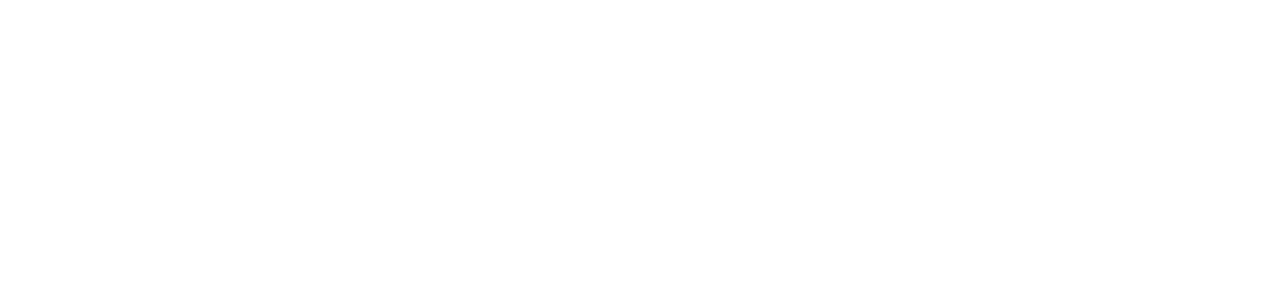
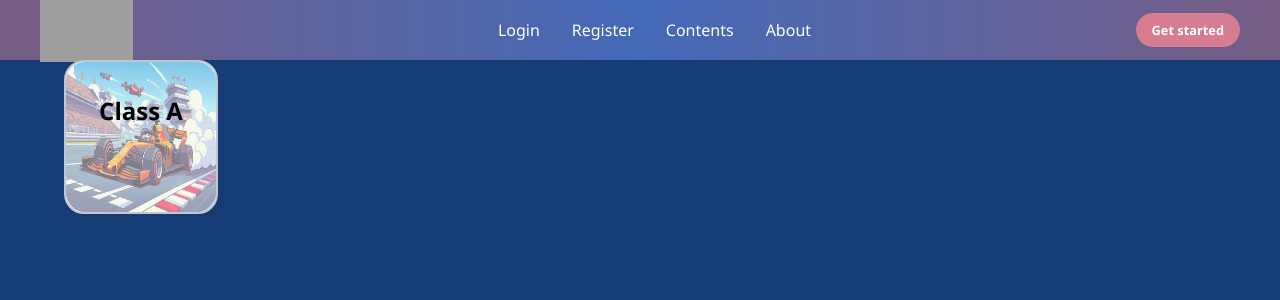
Before and after one commit to S1even/Mini-Racers, a Vue app in the folder frontend/: page /contents in a window 1280 px wide. Before the commit this address had no page. Shown: the top 300 px of the page. Built offline with nearby package versions, Linux system fonts and the light colour scheme; grey boxes are pictures that could not be loaded.

Commit message:
i need to fix my login and home is finish and i started the contents page

```diff
--- a/frontend/src/components/class.vue
+++ b/frontend/src/components/class.vue
@@ -1,97 +1,83 @@
 <style scoped>
-.container {
-  overflow-x: auto;
-  /* Seulement pour l'axe X */
-  display: flex;
-  flex-wrap: nowrap;
-  /* Evite que les éléments ne se décalent sur deux lignes */
-  scroll-snap-type: x mandatory;
-  width: 70%;
-  margin: 0 auto;
-  padding: 0 15px;
-}
-
 .card {
-  background: rgba(255, 255, 255, 0.25);
-  box-shadow: 0 8px 32px rgba(31, 38, 135, 0.37);
-  border-radius: 10px;
-  padding: 2rem;
-  margin: 1rem;
-  width: 100%;
-  display: flex;
-  align-items: center;
-  /* Centrer le contenu */
-  justify-content: center;
-  flex-direction: column;
-  transition: all 0.3s ease-in-out;
-  /* Animation pour rendre l'interaction plus fluide */
+  width: 150px;
+  height: 150px;
+  border-radius: 20px;
+  background: #f5f5f5;
+  margin-left: 5%;
+  position: relative;
+  padding: 0;
+  border: 2px solid #c3c6ce;
+  transition: 0.5s ease-out;
+  overflow: visible;
 }
 
 .card-image {
   width: 100%;
-  height: auto;
-  object-fit: cover;
-  border-radius: 10px;
-  display: block;
+  height: 100%;
+  border-radius: 20px;
 }
 
-.title {
+.card-details {
+  color: black;
+  position: absolute;
+  /* Placer les détails par-dessus l'image */
+  bottom: 10px;
+  /* Ajuster la position verticale des détails */
   width: 100%;
-  display: block;
-  white-space: nowrap;
-  overflow: hidden;
-  text-overflow: ellipsis;
+  height: 100%;
   text-align: center;
-  margin-top: 1.5rem;
-  font-size: 25px;
+  background: rgba(245, 245, 245, 0.5);
+  /* Fond semi-transparent pour mieux voir le texte */
+  padding: 0.5em;
+  /* Ajouter un peu d'espace autour du texte */
+  box-sizing: border-box;
+  /* Inclure le padding dans les dimensions de l'élément */
+  border-radius: 20px;
+  bottom: 0px;
+}
+
+.card-button {
+  transform: translate(-50%, 125%);
+  width: 60%;
+  height: 20%;
+  border-radius: 1rem;
+  border: none;
+  background-color: #d67d91;
+  color: #fff;
+  font-size: 1rem;
+  padding: .3rem 0.6rem;
+  position: absolute;
+  left: 50%;
+  bottom: 0;
+  opacity: 0;
+  transition: 0.3s ease-out;
+}
+
+/*Text*/
+.text-title {
+  font-size: 1.5em;
   font-weight: bold;
-  color: #ffff;
-  text-shadow: 2px 2px 4px grey;
-  max-width: 100%;
-  /* Evite que le titre ne dépasse */
+}
+
+/*Hover*/
+.card:hover {
+  border-color: #d67d91;
+  box-shadow: 0 4px 18px 0 rgba(0, 0, 0, 0.25);
+}
+
+.card:hover .card-button {
+  transform: translate(-50%, 50%);
+  opacity: 1;
 }
 </style>
 
 <template>
-  <div class="container">
-    <div class="card">
-      <img src="@/assets/ClassA.webp" class="card-image" loading="lazy">
-      <p class="title">
-        Class A
-      </p>
+  <div class="card">
+    <img src="@/assets/ClassA.webp" alt="Card image" class="card-image">
+    <div class="card-details">
+      <p class="text-title">Class A</p>
     </div>
-    <div class="card">
-      <img src="@/assets/ClassB.webp" class="card-image" loading="lazy">
-      <p class="title">
-        Class B
-      </p>
-    </div>
-    <div class="card">
-      <img src="@/assets/Classcmenu.webp" class="card-image" loading="lazy">
-      <p class="title">
-        Class C
-      </p>
-    </div>
-
-    <div class="card">
-      <img src="@/assets/Classd.webp" class="card-image" loading="lazy">
-      <p class="title">
-        Class D
-      </p>
-    </div>
-
-    <div class="card">
-      <img src="@/assets/ClassE.webp" class="card-image" loading="lazy">
-      <p class="title">
-        Class E
-      </p>
-    </div>
-
-    <div class="card">
-      <img src="@/assets/Extra.webp" class="card-image" loading="lazy">
-      <p class="title">
-        Extras
-      </p>
-    </div>
+    <button class="card-button">More info</button>
   </div>
 </template>
--- a/frontend/src/components/navbar.vue
+++ b/frontend/src/components/navbar.vue
@@ -9,19 +9,12 @@
             <ul class="links" v-if="!isMenuOpen">
                 <li><router-link to="/login">Login</router-link></li>
                 <li><router-link to="/register">Register</router-link></li>
-            <li><router-link to="/content">Contents</router-link></li>
+                <li><router-link to="/contents">Contents</router-link></li>
                 <li><router-link to="/contact">About</router-link></li>
             </ul>
             <a href="#" class="action_btn" v-if="!isMenuOpen">Get started</a>
-        <div
-        class="toggle_btn"
-        @click="toggleMenu"
-        @mouseenter="isHovered = true"
-        @mouseleave="isHovered = false"
-        >
-          <font-awesome-icon
-          :icon="isMenuOpen ? ['fas', 'times'] : ['fas', 'bars']"
-          :bounce="isHovered"
+            <div class="toggle_btn" @click="toggleMenu" @mouseenter="isHovered = true" @mouseleave="isHovered = false">
+                <font-awesome-icon :icon="isMenuOpen ? ['fas', 'times'] : ['fas', 'bars']" :bounce="isHovered"
                     size="lg" />
             </div>
         </div>
@@ -29,7 +22,7 @@
         <div class="dropdown_menu" :class="{ open: isMenuOpen }">
             <li><router-link to="/login">Login</router-link></li>
             <li><router-link to="/register">Register</router-link></li>
-        <li><router-link to="/content">Contents</router-link></li>
+            <li><router-link to="/contents">Contents</router-link></li>
             <li><router-link to="/contact">About</router-link></li>
             <li><router-link to="#" class="action_btn">Get started</router-link></li>
         </div>
@@ -51,7 +44,6 @@
 </script>
 
 <style scoped>
-
 li {
     list-style: none;
 }
@@ -69,6 +61,8 @@
 header {
     position: relative;
     padding: 0 2rem;
+    background: linear-gradient(90deg, rgba(214, 125, 145, 0.5), rgba(114, 150, 250, 0.5), rgba(214, 125, 145, 0.5));
+
 }
 
 .navbar {
@@ -119,6 +113,7 @@
 .action_btn:active {
     scale: 0.95;
 }
+
 /* Menu dropdown */
 .dropdown_menu {
     display: none;
@@ -139,7 +134,7 @@
     height: 220px;
 }
 
-.dropdown_menu li{
+.dropdown_menu li {
     padding: 0.7rem;
     display: flex;
     align-items: center;
@@ -155,8 +150,10 @@
 .logo-nav {
     height: 70px;
 }
+
 /* Responsive Navbar */
-@media (max-width: 992px){
+@media (max-width: 992px) {
+
     .navbar .links,
     .navbar .action_btn {
         display: none;
--- a/frontend/src/router/index.js
+++ b/frontend/src/router/index.js
@@ -2,12 +2,13 @@
 import Login from '../views/Login.vue';
 import Home from '@/views/Home.vue';
 import Register from '@/views/Register.vue';
+import Contents from '@/views/Contents.vue';
 
 const routes = [
   {
     path: '/',
     name: 'Home',
-    component: Home, // Utilise App.vue comme page principale
+    component: Home,
     meta: {
       title: 'Mini Racers'
     }
@@ -27,6 +28,14 @@
     meta: {
       title: 'Register - Mini Racers'
     }
+  },
+  {
+    path: '/contents',
+    name: 'Contents',
+    component: Contents,
+    meta: {
+      title: 'Contents - Mini Racers'
+    }
   }
   // Autres routes ici
 ];
--- /dev/null
+++ b/frontend/src/views/Contents.vue
@@ -0,0 +1,30 @@
+<template>
+    <div class="Homepage">
+        <Navbar />
+        <Class />
+    </div>
+</template>
+
+<script>
+import Class from '@/components/class.vue';
+import Navbar from '@/components/navbar.vue';
+
+export default {
+    name: 'Contents',
+    components: {
+        Navbar,
+        Class,
+    },
+};
+
+
+</script>
+
+<style scoped>
+.Homepage {
+    height: 100vh;
+    background-size: cover;
+    background-position: center;
+    background-color: #153c75;
+}
+</style>
--- a/frontend/src/views/Home.vue
+++ b/frontend/src/views/Home.vue
@@ -3,13 +3,11 @@
     <Navbar />
     <Carte />
     <Download />
-    <Class />
   </div>
 </template>
 
 <script>
 import Carte from '@/components/carte.vue';
-import Class from '@/components/class.vue';
 import Download from '@/components/download.vue';
 import Navbar from '@/components/navbar.vue';
 
@@ -18,7 +16,6 @@
   components: {
     Navbar,
     Carte,
-    Class,
     Download,
   },
 };
--- a/frontend/src/views/Login.vue
+++ b/frontend/src/views/Login.vue
@@ -1,4 +1,6 @@
 <template>
+  <div class="home-page">
+    <Navbar />
     <div class="login-background">
       <div class="login-container">
         <div class="login-box">
@@ -12,99 +14,83 @@
               <input type="password" id="password" v-model="password" required />
               <label for="password">Password</label>
             </div>
-          <a href="#" @click="handleLogin">
+            <button type="submit" class="login-button">
               Connexion
               <span></span>
               <span></span>
               <span></span>
               <span></span>
-          </a>
+            </button>
           </form>
-        <p>Not registered yet? <router-link to="/register" class="a2">Register</router-link></p>
+          <p>Not registered yet? <router-link to="/register" class="register-link">Register</router-link></p>
+        </div>
       </div>
     </div>
   </div>
 </template>
 
-<script>
+<script setup>
+import { ref } from 'vue';
+import Navbar from '@/components/navbar.vue';
 import axios from 'axios';
 
-export default {
-  name: 'Login',
-  data() {
-    return {
-      email: '',
-      password: '',
-      errorMessage: '',
-    };
-  },
-  methods: {
-    async handleLogin() {
+const email = ref('');
+const password = ref('');
+const errorMessage = ref('');
+
+const handleLogin = async () => {
   try {
     const response = await axios.post('http://localhost:5500/api/auth/login', {
-          email: this.email,
-          password: this.password,
+      email: email.value,
+      password: password.value,
     });
+
+    if (!response.data.isEmailConfirmed) {
+      errorMessage.value = "Check your adress mail"
+      return;
+    }
+
     alert('Connexion réussie !');
     console.log(response.data); // Gérer la réponse, ex : token
   } catch (error) {
-        this.errorMessage = "Email ou mot de passe incorrect.";
+    if (error.response && error.response.status === 401) {
+      errorMessage.value = "Email ou mot de passe incorrect.";
+    } else {
+      errorMessage.value = "Une erreur est survenue. Veuillez réessayer"
     }
-    },
-  },
+  }
 };
 </script>
 
 <style scoped>
-/* From Uiverse.io by glisovic01 */
-* {
-  margin: 0;
-  padding: 0;
-  box-sizing: border-box;
-}
-
-html, body {
-  height: 100%;
-  margin: 0;
-  padding: 0;
-  overflow-x: hidden; /* Empêche le défilement horizontal */
-  font-family: 'Arial', sans-serif; /* Typographie moderne */
-}
-
-.login-background {
-  background-image: url('@/assets/background.png'); /* Assure-toi que le chemin est correct */
+.home-page {
+  height: 100vh;
+  background-image: url('@/assets/Designer2.png');
   background-size: cover;
   background-position: center;
-  height: 100vh;
-  width: 100vw;
-  position: relative;
-  top: 0; /* Commence dès le haut de la page */
-}
-
-.login-container {
-  display: flex;
-  justify-content: center;
-  align-items: center;
-  height: 100%;
-  width: 100%;
+  background-color: #000;
 }
 
 .login-box {
   width: 400px;
   padding: 40px;
-  margin: 20px auto;
-  background: rgba(0,0,0,.9);
+  margin: 50px auto;
+  background: rgba(0, 0, 0, .9);
   box-sizing: border-box;
-  box-shadow: 0 15px 25px rgba(0,0,0,.6);
+  box-shadow: 0 15px 25px rgba(0, 0, 0, .6);
   border-radius: 10px;
 }
 
 .login-box h1 {
   margin-bottom: 20px;
-  text-align: center; /* Centre le titre horizontalement */
-  font-size: 2rem; /* Agrandit le texte */
-  font-weight: bold; /* Rend le texte en gras */
-  background: linear-gradient(to bottom, #488eff, #d81d65); /* Dégradé de bleu du haut vers le bas */
+  text-align: center;
+  /* Centre le titre horizontalement */
+  font-size: 2rem;
+  /* Agrandit le texte */
+  font-weight: bold;
+  /* Rend le texte en gras */
+  background: linear-gradient(to right, #d67d91, #feb47b);
+  /* Dégradé de bleu du haut vers le bas */
   -webkit-background-clip: text;
   -webkit-text-fill-color: transparent;
 }
@@ -146,8 +132,8 @@
   transition: .5s;
 }
 
-.login-box .user-box input:focus ~ label,
-.login-box .user-box input:valid ~ label {
+.login-box .user-box input:focus~label,
+.login-box .user-box input:valid~label {
   top: -20px;
   left: 0;
   color: #fff;
@@ -190,10 +176,12 @@
 }
 
 @keyframes btn-anim1 {
-  0% {
-    left: -100%;
+  0 % {
+    left: -100 %;
   }
-  50%,100% {
+
+  50%,
+  100% {
     left: 100%;
   }
 }
@@ -209,10 +197,12 @@
 }
 
 @keyframes btn-anim2 {
-  0% {
-    top: -100%;
+  0 % {
+    top: -100 %;
   }
-  50%,100% {
+
+  50%,
+  100% {
     top: 100%;
   }
 }
@@ -228,10 +218,12 @@
 }
 
 @keyframes btn-anim3 {
-  0% {
-    right: -100%;
+  0 % {
+    right: -100 %;
   }
-  50%,100% {
+
+  50%,
+  100% {
     right: 100%;
   }
 }
@@ -247,10 +239,12 @@
 }
 
 @keyframes btn-anim4 {
-  0% {
-    bottom: -100%;
+  0 % {
+    bottom: -100 %;
   }
-  50%,100% {
+
+  50%,
+  100% {
     bottom: 100%;
   }
 }
```
Lines whose indentation alone changed are shown as unchanged.
